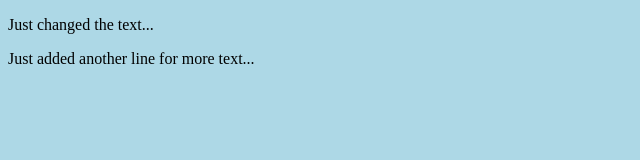
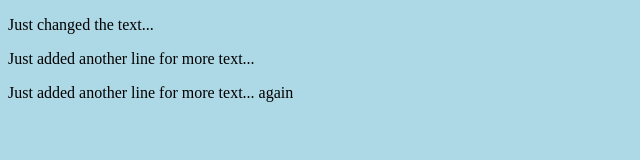
Before and after one commit to HarryB001/testingGitOnMyMacBook, a plain HTML site: page page1.html in a window 1280 px wide. Shown: the whole page, without its empty margins (0-640 px from the left). Drawn offline with Linux system fonts and the light colour scheme.

Commit message:
one more line

```diff
--- a/page1.html
+++ b/page1.html
@@ -7,5 +7,6 @@
 <body>
 <p> Just changed the text...</p>
 <p> Just added another line for more text...</p>
+<p> Just added another line for more text... again</p>
 </body>
 </html>
```
